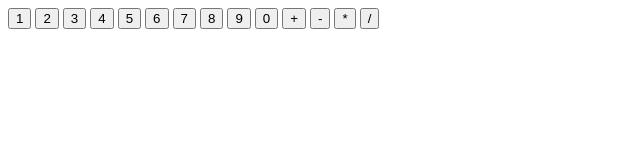
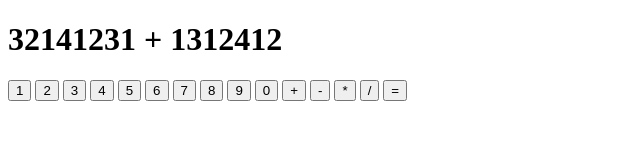
Before and after one commit to Charles-Spencer-Blancas/odin-calculator, a plain HTML site: page index.html in a window 1280 px wide. Shown: the whole page, without its empty margins (0-640 px from the left). Drawn offline with Linux system fonts and the light colour scheme.

Commit message:
Added buttons

```diff
--- a/index.html
+++ b/index.html
@@ -7,6 +7,7 @@
         <title>Calculator</title>
     </head>
     <body>
+        <h1 class="display">32141231 + 1312412</h1>
         <button class="button1">1</button>
         <button class="button2">2</button>
         <button class="button3">3</button>
@@ -22,5 +23,7 @@
         <button class="button-">-</button>
         <button class="button*">*</button>
         <button class="button/">/</button>
+        <button class="button=">=</button>
+        <script src="main.js"></script>
     </body>
 </html>
```
